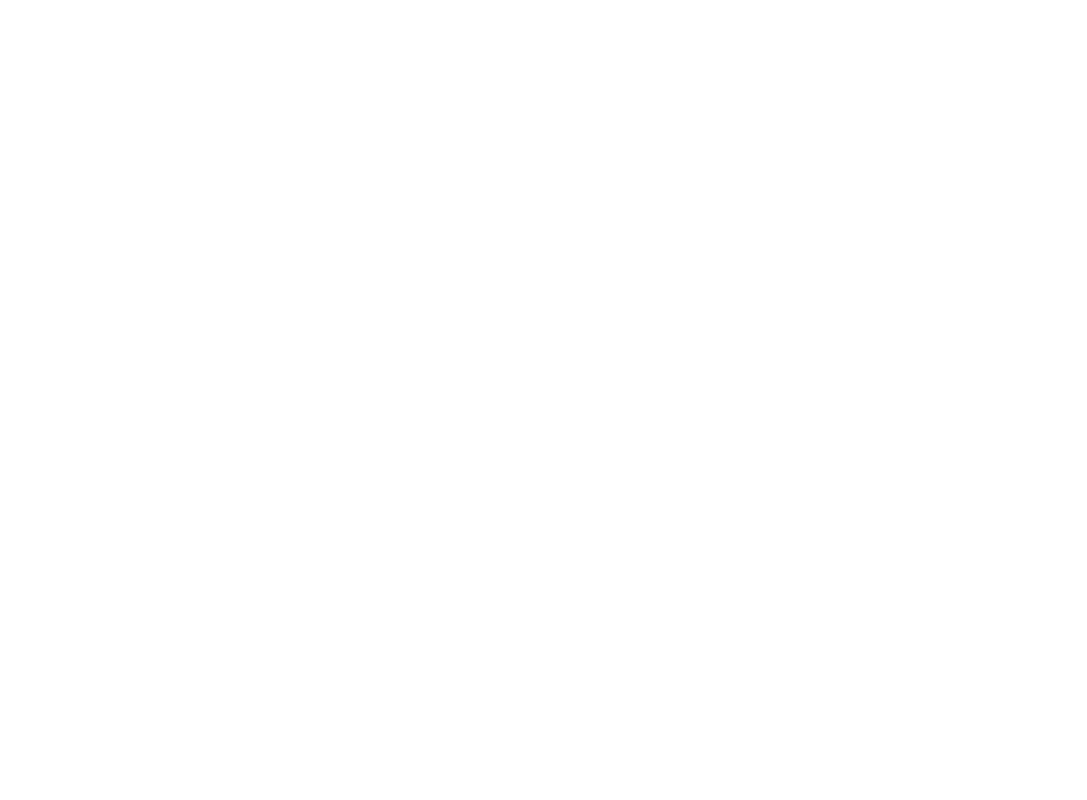
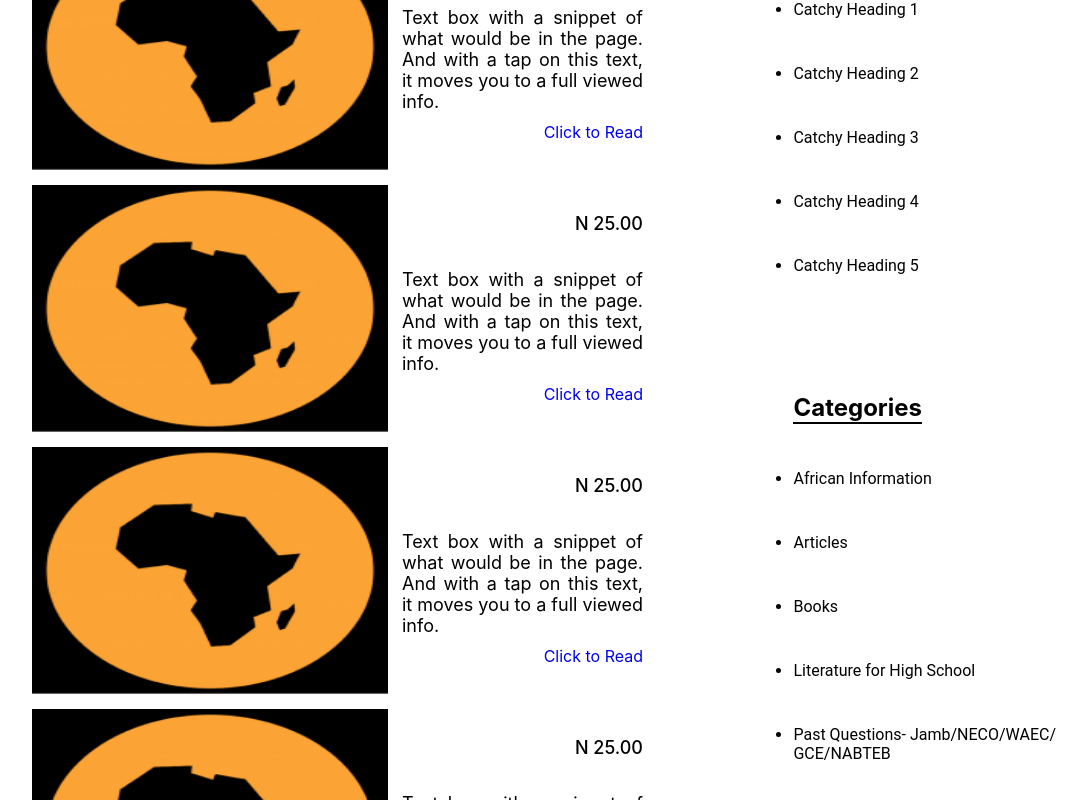
Before and after one commit to Josh-Alhassan/forward-africa, a React (Create React App) app: page / in a window 1280 px wide. Shown: the part 1160-1960 px from the top of the page, without its empty margins (96-1183 px from the left). Before the commit the page ends 1083 px from the top, so only its background shows below. Built offline with nearby package versions, Linux system fonts and the light colour scheme; some icons are missing; a web font is replaced by a local one.

Commit message:
News/article category layoout

```diff
--- /dev/null
+++ b/src/components/ArticleCard.css
@@ -0,0 +1,42 @@
+.article-card {
+    display: flex;
+    gap: 14px;
+    width: 611px;
+
+    margin-bottom: 15px;
+}
+
+.article-img {
+    width: 356px;
+    height: 247px;
+
+    flex-shrink: 0;
+}
+
+.article-info {
+    display: flex;
+    justify-content: center;
+    flex-direction: column;
+}
+
+.tier-plan {
+    font-size: 18px;
+    font-style: normal;
+    font-weight: 500;
+    text-align: right;
+
+    margin-bottom: 35px;
+}
+
+.article-description {
+    font-weight: 400;
+    font-size: 18px;
+    text-align: justify;
+}
+
+.article-link {
+    text-decoration: none;
+    margin-top: 10px;
+    display: block;
+    text-align: right;
+}
--- /dev/null
+++ b/src/components/ArticleCard.jsx
@@ -0,0 +1,17 @@
+import React from 'react';
+import './ArticleCard.css';
+
+function ArticleCard({imgSrc, description, tier}) {
+  return (
+    <div className='article-card'>
+      <img src={imgSrc} alt="Preview" className='article-img' />
+      <div className="article-info">
+        <h3 className="tier-plan">{tier}</h3>
+        <p className="article-description">{description}</p>
+        <a href="#" className='article-link'>Click to Read</a>
+      </div>
+    </div>
+  )
+}
+
+export default ArticleCard
--- /dev/null
+++ b/src/components/Categories.jsx
@@ -0,0 +1,22 @@
+import React from 'react'
+
+import './NewsHeadlines'
+
+function Categories() {
+  return (
+    <div>
+      <h2 className="categories">Categories</h2>
+
+      <ul className="news-headlines">
+                <li className="news-headline"> <a href="#">African Information</a></li>
+                <li className="news-headline"> <a href="#">Articles</a></li>
+                <li className="news-headline"> <a href="#">Books</a></li>
+                <li className="news-headline"> <a href="#">Literature for High School</a></li>
+                <li className="news-headline"> <a href="#">Past Questions- Jamb/NECO/WAEC/ <br />
+      GCE/NABTEB</a></li>
+            </ul>
+    </div>
+  )
+}
+
+export default Categories
--- /dev/null
+++ b/src/components/NewsHeadlines.css
@@ -0,0 +1,30 @@
+.news-headlines {
+    margin-bottom: 118px;
+}
+
+.news-heading {
+    padding-bottom: 2px;;
+    border-bottom: 2px solid #000;
+    display: inline-block;
+}
+
+.news-headlines {
+    /* margin-top: px; */
+    font-size: 16px;
+    font-family: 'Roboto';
+}
+
+.news-headline {
+    margin-top: 45px;
+}
+
+.news-headline a {
+    text-decoration: none;
+    color: #000;
+}
+
+.categories {
+    text-align: center;
+    border-bottom: 2px solid #000;
+    display: inline-block;
+}
--- /dev/null
+++ b/src/components/NewsHeadlines.jsx
@@ -0,0 +1,20 @@
+import React from 'react'
+import './NewsHeadlines.css';
+
+function NewsHeadlines() {
+    return (
+        <div className='news-headlines'>
+            <h2 className="news-heading">News</h2>
+
+            <ul className="news-headlines">
+                <li className="news-headline"> <a href="#">Catchy Heading 1</a></li>
+                <li className="news-headline"> <a href="#">Catchy Heading 2</a></li>
+                <li className="news-headline"> <a href="#">Catchy Heading 3</a></li>
+                <li className="news-headline"> <a href="#">Catchy Heading 4</a></li>
+                <li className="news-headline"> <a href="#">Catchy Heading 5</a></li>
+            </ul>
+        </div>
+    )
+}
+
+export default NewsHeadlines
--- /dev/null
+++ b/src/pages/Home.css
@@ -0,0 +1,7 @@
+.article-section {
+    width: 80%;
+    margin: 0 auto;
+
+    display: flex;
+    justify-content: space-between;
+}
--- a/src/pages/Home.jsx
+++ b/src/pages/Home.jsx
@@ -3,6 +3,10 @@
 import Navigatiion from '../sections/Navigatiion'
 import About from '../sections/About'
 import OldUniversities from '../sections/OldUniversities'
+import ArticleCatergory from '../sections/ArticleCatergory'
+import NewsFeature from '../sections/NewsFeature'
+
+import './Home.css'
 
 function Home() {
   return (
@@ -11,6 +15,11 @@
       <Navigatiion />
       <About />
       <OldUniversities />
+
+      <div className="article-section">
+        <ArticleCatergory />
+        <NewsFeature />
+      </div>
     </div>
   )
 }
--- /dev/null
+++ b/src/sections/ArticleCatergory.jsx
@@ -0,0 +1,37 @@
+import React from 'react';
+import './ArticleCatergory.css';
+import ArticleCard from '../components/ArticleCard';
+
+import imgTest from '../assets/logo.png';
+
+function ArticleCatergory() {
+    return (
+        <div className='article-category'>
+            <ArticleCard imgSrc={imgTest} tier="N 25.00" description="Text box with a snippet of
+what would be in the page.
+And with a tap on this text,
+it moves you to a full
+viewed info." />
+
+            <ArticleCard imgSrc={imgTest} tier="N 25.00" description="Text box with a snippet of
+what would be in the page.
+And with a tap on this text,
+it moves you to a full
+viewed info." />
+
+            <ArticleCard imgSrc={imgTest} tier="N 25.00" description="Text box with a snippet of
+what would be in the page.
+And with a tap on this text,
+it moves you to a full
+viewed info." />
+
+            <ArticleCard imgSrc={imgTest} tier="N 25.00" description="Text box with a snippet of
+what would be in the page.
+And with a tap on this text,
+it moves you to a full
+viewed info." />
+        </div>
+    )
+}
+
+export default ArticleCatergory
--- /dev/null
+++ b/src/sections/NewsFeature.jsx
@@ -0,0 +1,16 @@
+import React from 'react'
+import './NewsFeature.css'
+import NewsHeadlines from '../components/NewsHeadlines'
+import Categories from '../components/Categories'
+
+
+function NewsFeature() {
+  return (
+    <div>
+      <NewsHeadlines />
+      <Categories />
+    </div>
+  )
+}
+
+export default NewsFeature
```
Also changed, not shown: src/sections/ArticleCatergory.css (added), src/sections/NewsFeature.css (added).
